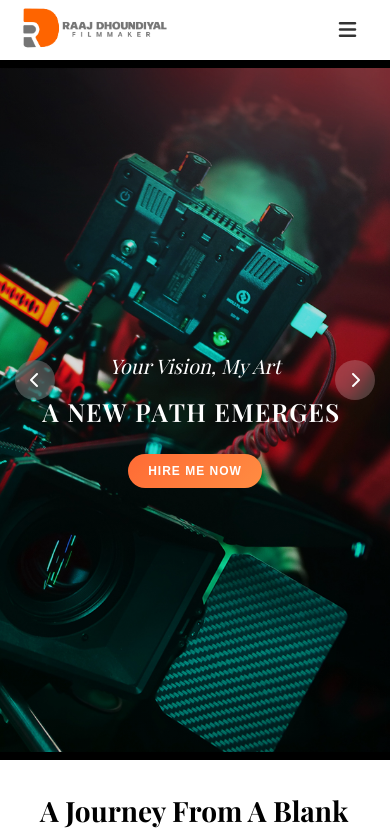
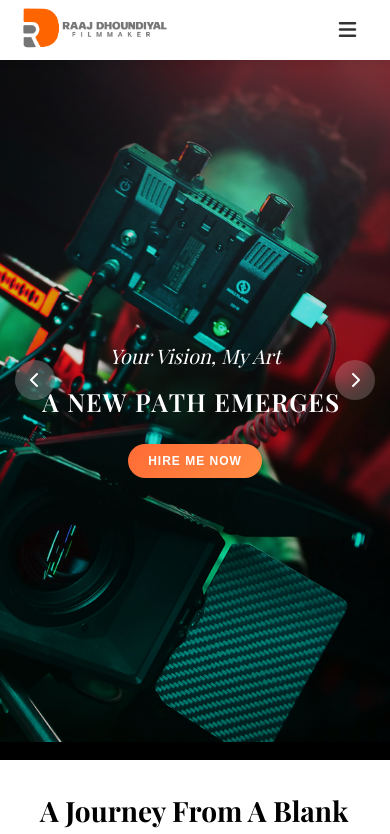
Before and after one commit to dodo-1158/raaj-portfolio, a Next.js app: page / in a window 390 px wide. Shown: the top 834 px of the page. Built offline with nearby package versions, Linux system fonts and the light colour scheme; a web font is replaced by a local one.

Commit message:
Margin removed

```diff
--- a/app/page.js
+++ b/app/page.js
@@ -288,7 +288,7 @@ export default function Home() {
       upperText: "My Story",
       mainText: "BEGINS HERE",
       subText: "I CAN GIVE YOU EVERYTHING YOU NEED!",
-      backgroundImage: "/homepage-4.jpg"
+      backgroundImage: "/homepage-1.jpg"
     },
     {
       id: 2,
--- a/app/page.module.css
+++ b/app/page.module.css
@@ -1226,7 +1226,7 @@
   }
 
   .slide{
-    margin-top: 30px;
+    margin-top: 20px;
     margin-bottom: 0;
     width: 100%;
     height: 100%;
```
